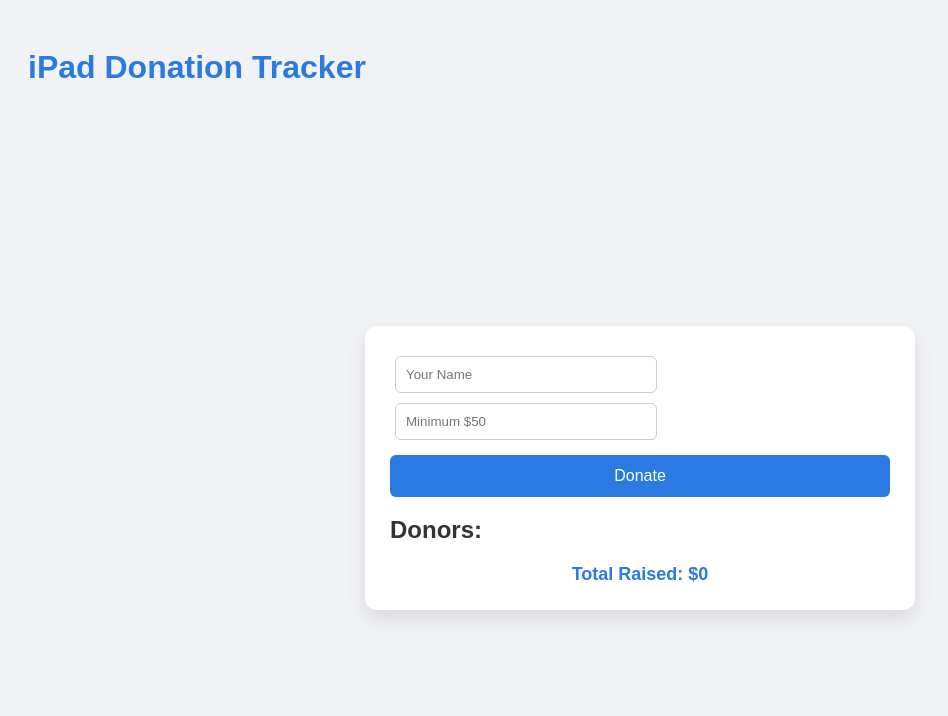
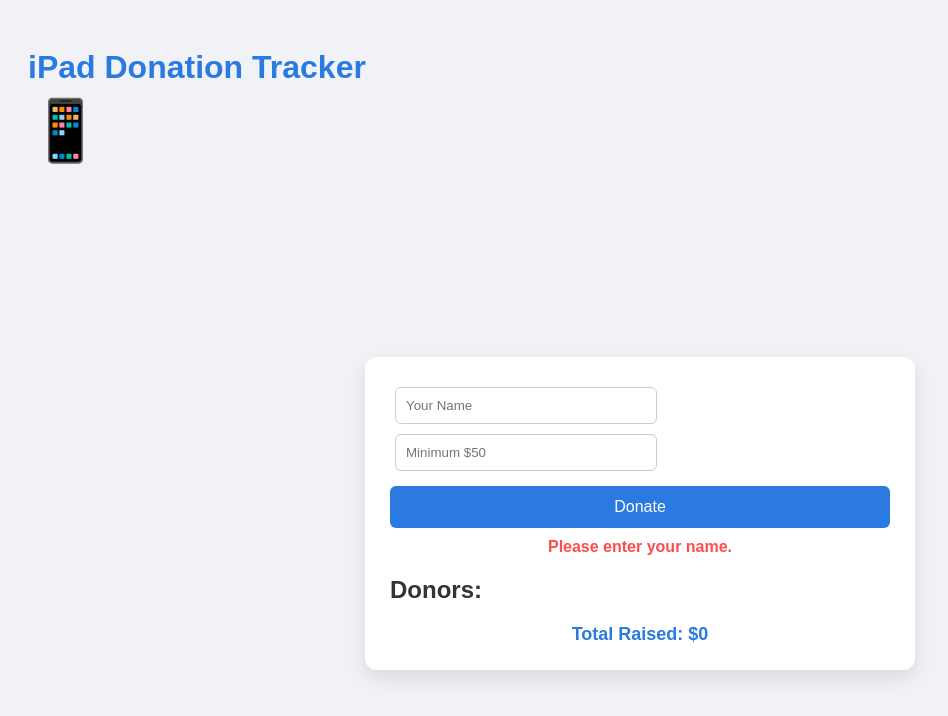
Before and after one commit to yayti1221-ship-it/ipad-donation, a plain HTML site: page index.html in a window 1280 px wide. Both pictures are taken after a click on the button "Donate". Shown: the whole page, without its empty margins (0-948 px from the left). Drawn offline with Linux system fonts and the light colour scheme; no server answers.

Commit message:
Update index.html

```diff
--- a/index.html
+++ b/index.html
@@ -63,12 +63,39 @@
     padding-left: 0;
   }
 
+  #message {
+  margin-top: 10px;
+  font-weight: bold;
+  text-align: center;
+}
+
+.error {
+  color: #ff4d4d;
+}
+
+.success {
+  color: #28a745;
+}
+
   li {
     background: #f1f3f5;
     margin: 5px 0;
     padding: 10px;
     border-radius: 6px;
   }
+
+  .floating-ipad {
+  font-size: 60px;
+  text-align: center;
+  margin-bottom: 20px;
+  animation: float 3s ease-in-out infinite;
+}
+
+@keyframes float {
+  0% { transform: translateY(0px); }
+  50% { transform: translateY(-15px); }
+  100% { transform: translateY(0px); }
+}
 
   .total {
     font-weight: bold;
@@ -81,10 +108,12 @@
 </head>
 <body>
   <h1>iPad Donation Tracker</h1>
+  <div class="floating-ipad">📱</div>
   <div class="container">
     <input id="name" placeholder="Your Name">
     <input id="amount" placeholder="Minimum $50" type="number" min="50" step="1">
-    <button onclick="submitDonation()">Donate</button>
+   <button onclick="submitDonation()">Donate</button>
+   <div id="message"></div>
 
     <h2>Donors:</h2>
     <ul id="donorList"></ul>
@@ -111,25 +140,35 @@
 function submitDonation() {
   const name = document.getElementById('name').value.trim();
   const amountInput = document.getElementById('amount').value.trim();
+  const message = document.getElementById('message');
+
+  message.className = "";
+  message.textContent = "";
 
   if (!name) {
-    alert("Please enter your name.");
+    message.textContent = "Please enter your name.";
+    message.className = "error";
     return;
   }
 
   if (!/^\d+(\.\d+)?$/.test(amountInput)) {
-    alert("Amount must be numbers only.");
+    message.textContent = "Numbers only please.";
+    message.className = "error";
     return;
   }
 
   const amount = parseFloat(amountInput);
 
   if (amount < 50) {
-    alert("Please only $50 and above allowed.");
+    message.textContent = "Only $50 and above allowed.";
+    message.className = "error";
     return;
   }
 
   db.ref('donations').push({ name, amount });
+
+  message.textContent = "Donation added successfully!";
+  message.className = "success";
 
   document.getElementById('name').value = '';
   document.getElementById('amount').value = '';
```
